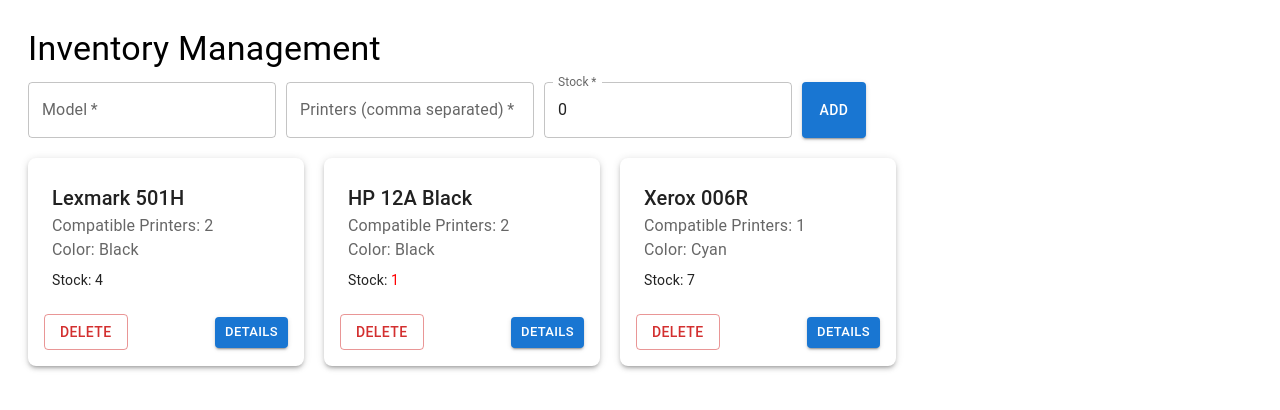
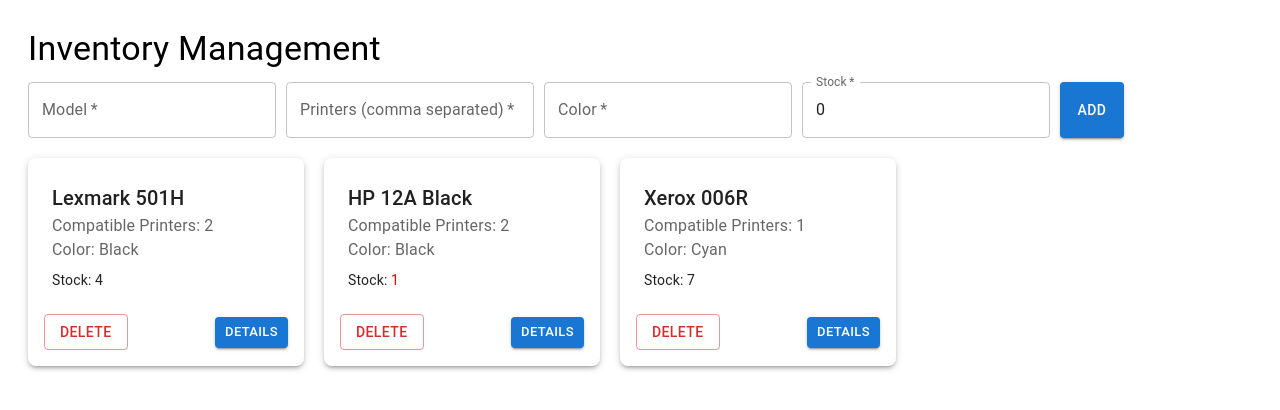
Before and after one commit to armani79/TonerManagerFrontend, a React (Vite) app: page /inventory in a window 1280 px wide. Shown: the top 410 px of the page. Built offline with nearby package versions, Linux system fonts and the light colour scheme.

Commit message:
adding color to toner comp

```diff
--- a/src/pages/Inventory.jsx
+++ b/src/pages/Inventory.jsx
@@ -12,6 +12,7 @@
 
    const [model, setModel] = useState("");
    const [printer, setPrinter] = useState("");
+   const [color, setColor] = useState("");
    const [stock, setStock] = useState(0);
 
    useEffect(() => {
@@ -30,6 +31,7 @@
       setModel("");
       setPrinter("");
       setStock(0);
+      setColor("");
    }
 
    const displayedToners = tempToners; // Replace with 'toners' when backend is ready
@@ -57,6 +59,12 @@
                required
             />
             <TextField
+               label="Color"
+               value={color}
+               onChange={(e) => setColor(e.target.value)}
+               required
+            />
+            <TextField
                label="Stock"
                type="number"
                value={stock}
```
